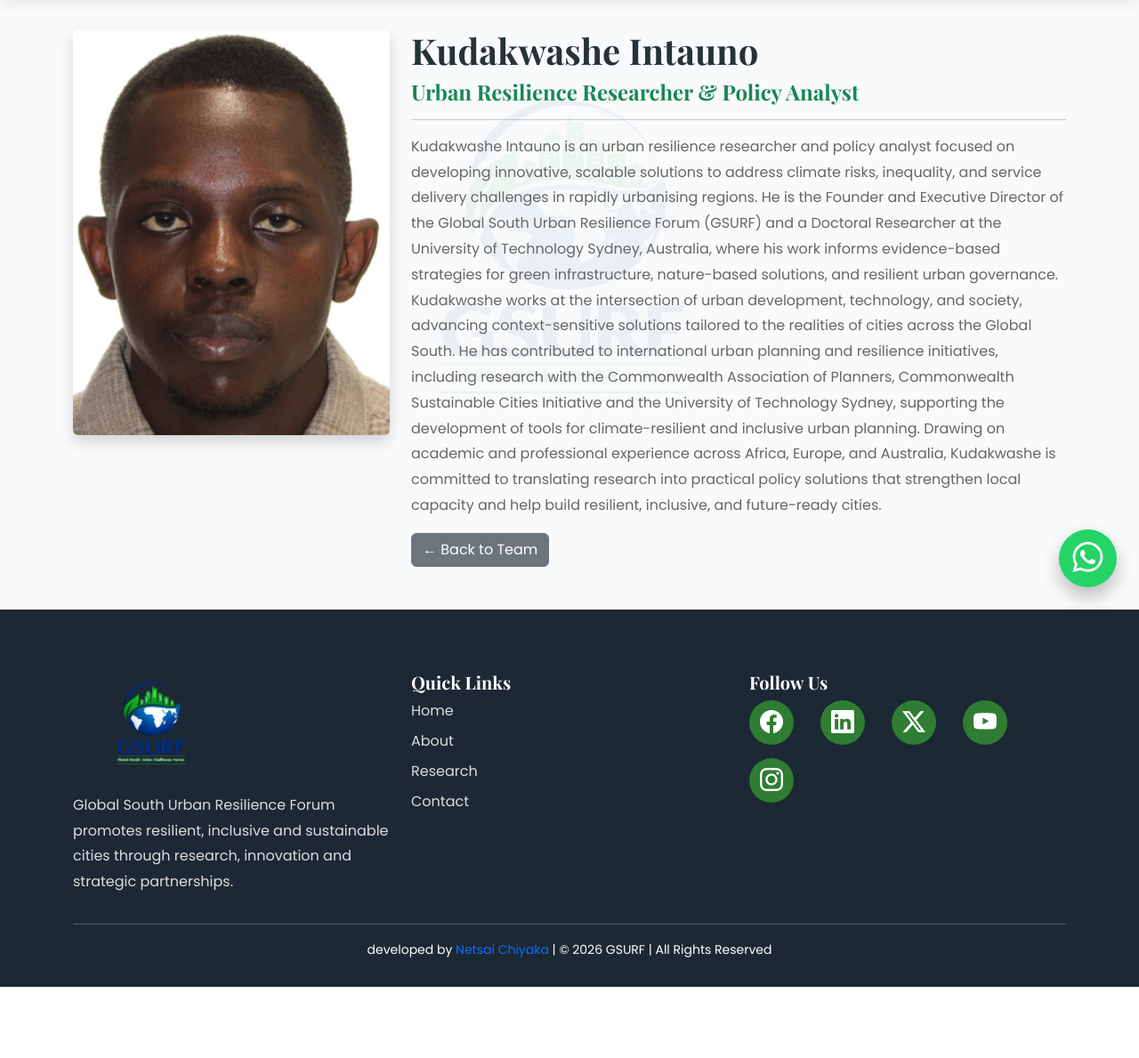
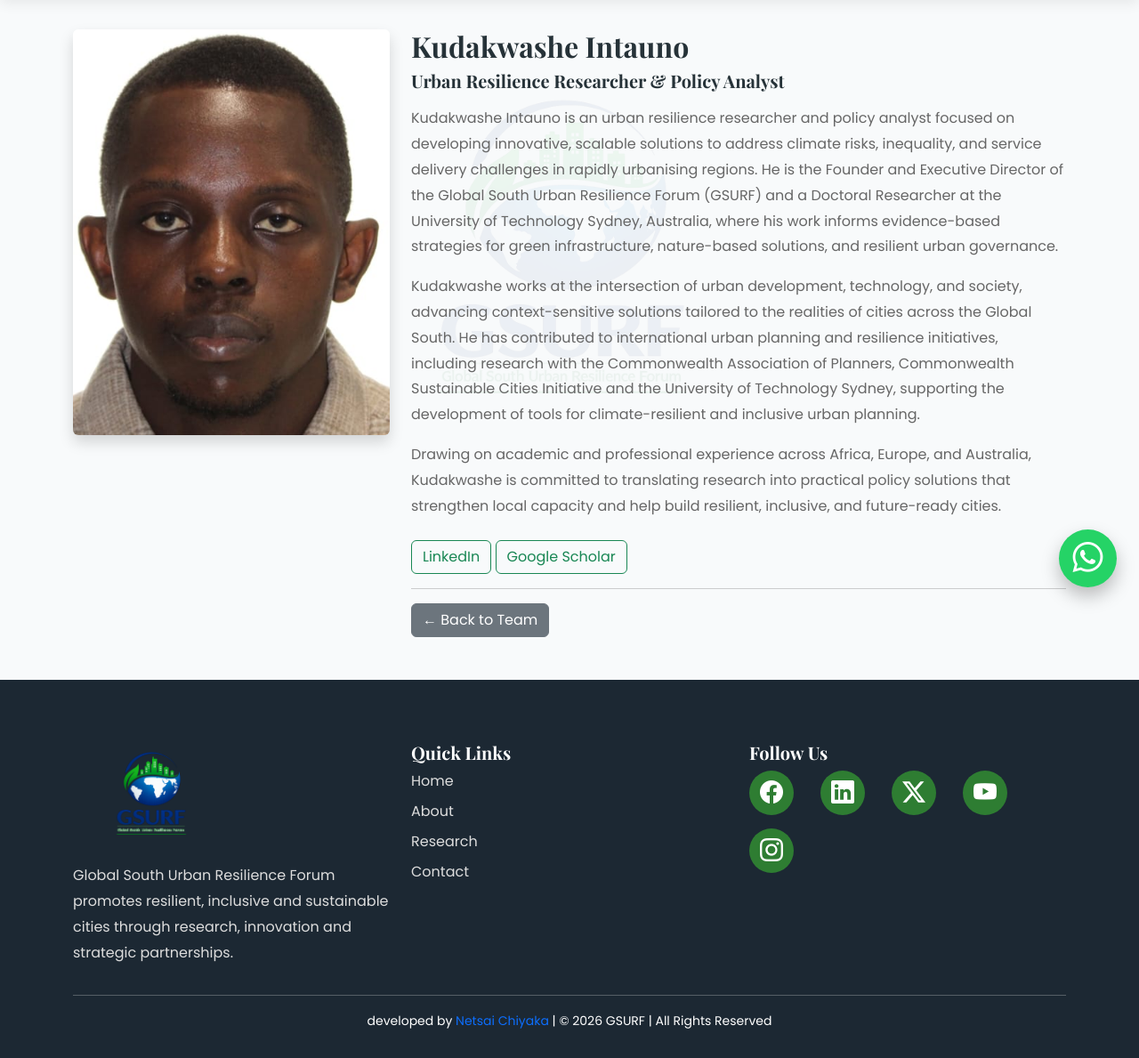
Before and after one commit to madzimai/gsurf-website, a Django app: page /team/4/ in a window 1280 px wide. Shown: the part 115-1304 px from the top of the page at 89% size. Before the commit the page ends 1224 px from the top, so only its background shows below. Run offline with Django 5.2, Linux system fonts and the light colour scheme; data comes from the database, SQL or seed files in the repository; both versions use the stored data as it was after the commit; some libraries are stand-ins or nearby versions.

Commit message:
Add paragraphs and links to team profile

```diff
--- a/core/models.py
+++ b/core/models.py
@@ -1,5 +1,5 @@
 from django.db import models
-from ckeditor.fields import RichTextField
+
 
 class Research(models.Model):
 
--- a/templates/team_detail.html
+++ b/templates/team_detail.html
@@ -11,27 +11,60 @@
         <div class="col-md-4">
 
             {% if member.photo %}
-            <img
-                src="{{ member.photo.url }}"
-                class="img-fluid rounded shadow"
-                alt="{{ member.name }}">
+            <img src="{{ member.photo.url }}" class="img-fluid rounded shadow" alt="{{ member.name }}">
             {% endif %}
 
         </div>
 
         <div class="col-md-8">
 
-            <h1>{{ member.name }}</h1>
+            <h2>{{ member.name }}</h2>
 
-            <h4 class="text-success">
-                {{ member.position }}
-            </h4>
+            <h5>{{ member.position }}</h5>
+
+            <p>{{ member.biography|linebreaks }}</p>
+
+            <div class="mt-4">
+
+                {% if member.email %}
+                <a href="mailto:{{ member.email }}" class="btn btn-success">
+                    Email
+                </a>
+                {% endif %}
+
+                {% if member.linkedin %}
+                <a href="{{ member.linkedin }}" target="_blank" class="btn btn-outline-success">
+                    LinkedIn
+                </a>
+                {% endif %}
+
+                {% if member.google_scholar %}
+                <a href="{{ member.google_scholar }}" target="_blank" class="btn btn-outline-success">
+                    Google Scholar
+                </a>
+                {% endif %}
+
+                {% if member.researchgate %}
+                <a href="{{ member.researchgate }}" target="_blank" class="btn btn-outline-success">
+                    ResearchGate
+                </a>
+                {% endif %}
+
+                {% if member.orcid %}
+                <a href="{{ member.orcid }}" target="_blank" class="btn btn-outline-success">
+                    ORCID
+                </a>
+                {% endif %}
+
+                {% if member.website %}
+                <a href="{{ member.website }}" target="_blank" class="btn btn-outline-success">
+                    Website
+                </a>
+                {% endif %}
+
+            </div>
 
             <hr>
-
-            <p>
-                {{ member.biography }}
-            </p>
 
             <a href="{% url 'about' %}" class="btn btn-secondary">
                 ← Back to Team
```
Also changed, not shown: core/admin.py (+13 -2 lines), core/migrations/0007_alter_teammember_options_teammember_display_order_and_more.py (added), db.sqlite3.
